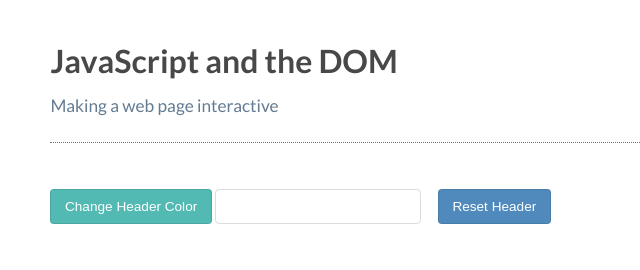
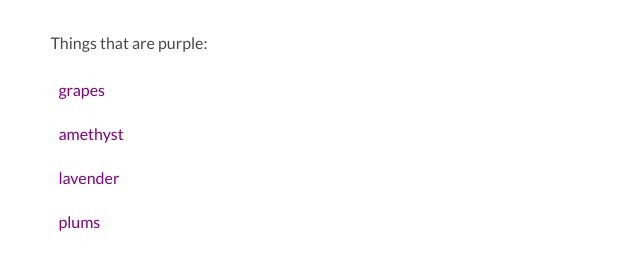
Before and after one commit to eduardo-valencia/js_dom, a plain HTML site: page index.html in a window 1280 px wide. Shown: the whole page, without its empty margins (0-640 px from the left). Drawn offline with Linux system fonts and the light colour scheme.

Commit message:
Replaced header with purple things. Added app.js to turn the purple items purple.

```diff
--- a/app.js
+++ b/app.js
@@ -1,19 +1,5 @@
-const myHeading = document.getElementById("myHeading");
-const button = document.getElementById("changeHeader");
-const buttonColorInput = document.getElementById("headerColor");
-const headerResetButton = document.getElementById("headerReset");
+const purpleThings = document.getElementsByTagName('li');
 
-let defaultHeaderColor = 'red';
-
-button.addEventListener('click', () => {
-    if (buttonColorInput.value == '') {
-        myHeading.style.color = defaultHeaderColor;
-    }
-    else {
-        myHeading.style.color = buttonColorInput.value
-    }
-});
-
-headerResetButton.addEventListener('click', () => {
-    myHeading.style.color = defaultHeaderColor;
-});
+for (let i=0; i < purpleThings.length; i++) {
+    purpleThings[i].style.color = 'purple'
+};
--- a/index.html
+++ b/index.html
@@ -5,11 +5,13 @@
     <link rel="stylesheet" href="css/style.css">
   </head>
   <body>
-    <h1 id="myHeading">JavaScript and the DOM</h1>
-    <p>Making a web page interactive</p>
-    <button id="changeHeader">Change Header Color</button>
-    <input type="text" id="headerColor">
-    <button id="headerReset">Reset Header</button>
+    <p>Things that are purple:</p>
+  <ul>
+    <li>grapes</li>
+    <li>amethyst</li>
+    <li>lavender</li>
+    <li>plums</li>
+  </ul>
 
     <script src="app.js"></script>
   </body>
```
